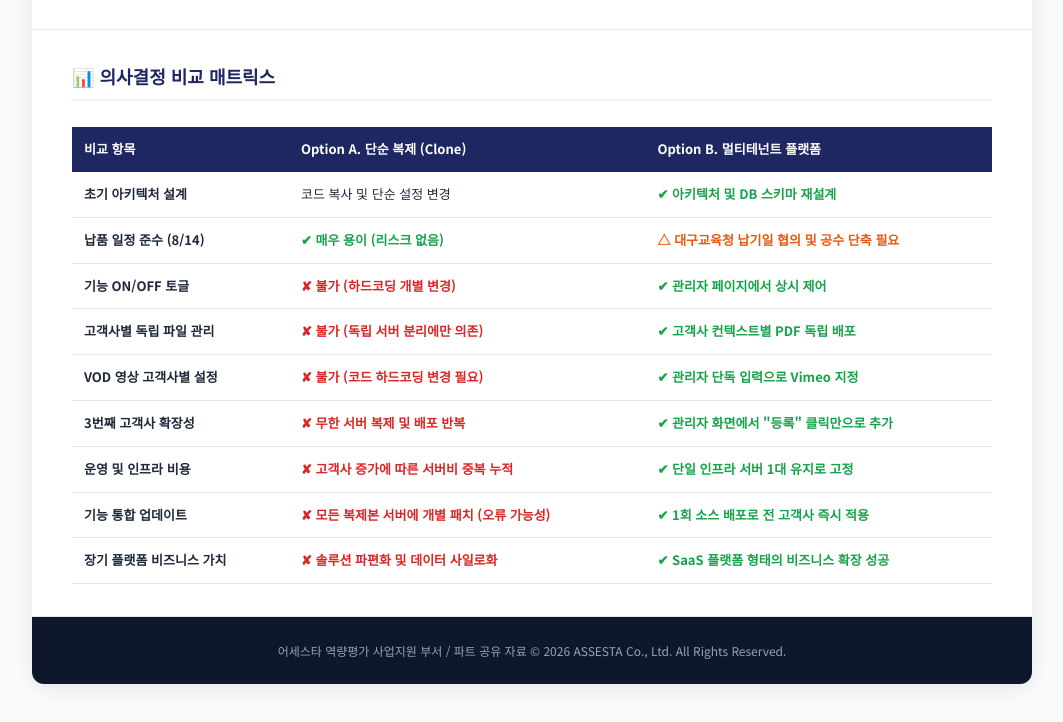
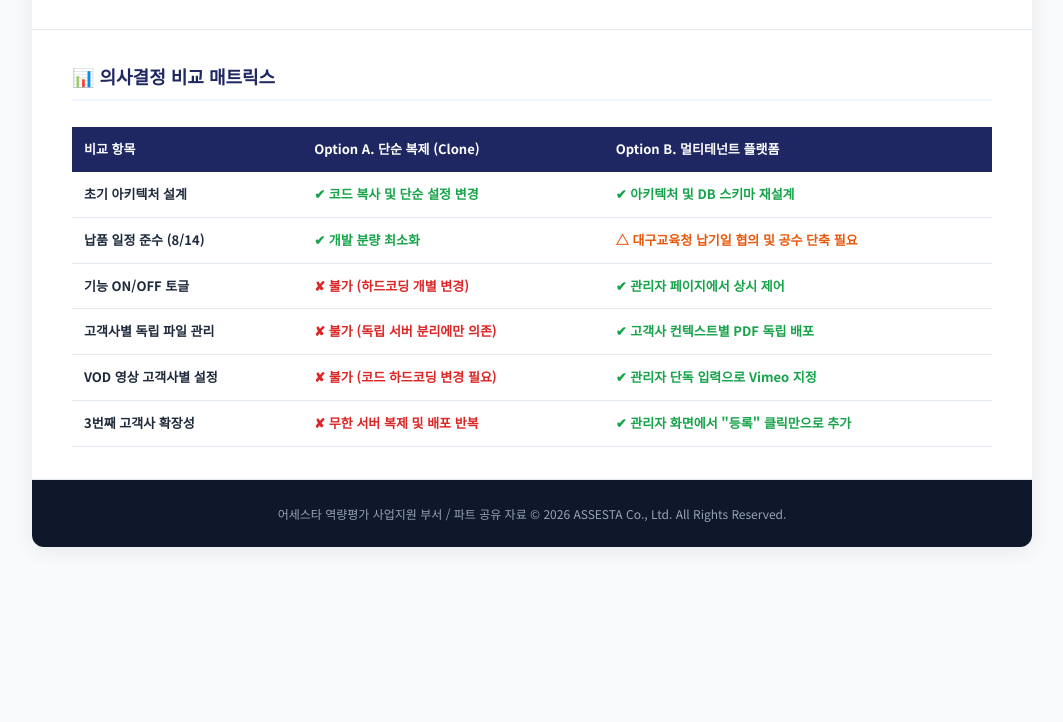
Before and after one commit to flame4024-web/mskwon-assesta, a plain HTML site: page decision.html in a window 1280 px wide. Shown: the part 1686-2408 px from the top of the page, without its empty margins (108-1171 px from the left). After the commit the page ends 2273 px from the top, so only its background shows below. Drawn offline with Linux system fonts and the light colour scheme.

Commit message:
Update decision matrix table layout and texts

```diff
--- a/decision.html
+++ b/decision.html
@@ -386,12 +386,12 @@
           <tbody>
             <tr>
               <td><strong>초기 아키텍처 설계</strong></td>
-              <td>코드 복사 및 단순 설정 변경</td>
+              <td class="check-yes">✔ 코드 복사 및 단순 설정 변경</td>
               <td class="check-yes">✔ 아키텍처 및 DB 스키마 재설계</td>
             </tr>
             <tr>
               <td><strong>납품 일정 준수 (8/14)</strong></td>
-              <td class="check-yes">✔ 매우 용이 (리스크 없음)</td>
+              <td class="check-yes">✔ 개발 분량 최소화</td>
               <td class="check-cond">△ 대구교육청 납기일 협의 및 공수 단축 필요</td>
             </tr>
             <tr>
@@ -414,21 +414,6 @@
               <td class="check-no">✘ 무한 서버 복제 및 배포 반복</td>
               <td class="check-yes">✔ 관리자 화면에서 "등록" 클릭만으로 추가</td>
             </tr>
-            <tr>
-              <td><strong>운영 및 인프라 비용</strong></td>
-              <td class="check-no">✘ 고객사 증가에 따른 서버비 중복 누적</td>
-              <td class="check-yes">✔ 단일 인프라 서버 1대 유지로 고정</td>
-            </tr>
-            <tr>
-              <td><strong>기능 통합 업데이트</strong></td>
-              <td class="check-no">✘ 모든 복제본 서버에 개별 패치 (오류 가능성)</td>
-              <td class="check-yes">✔ 1회 소스 배포로 전 고객사 즉시 적용</td>
-            </tr>
-            <tr>
-              <td><strong>장기 플랫폼 비즈니스 가치</strong></td>
-              <td class="check-no">✘ 솔루션 파편화 및 데이터 사일로화</td>
-              <td class="check-yes">✔ SaaS 플랫폼 형태의 비즈니스 확장 성공</td>
-            </tr>
           </tbody>
         </table>
       </div>
```
